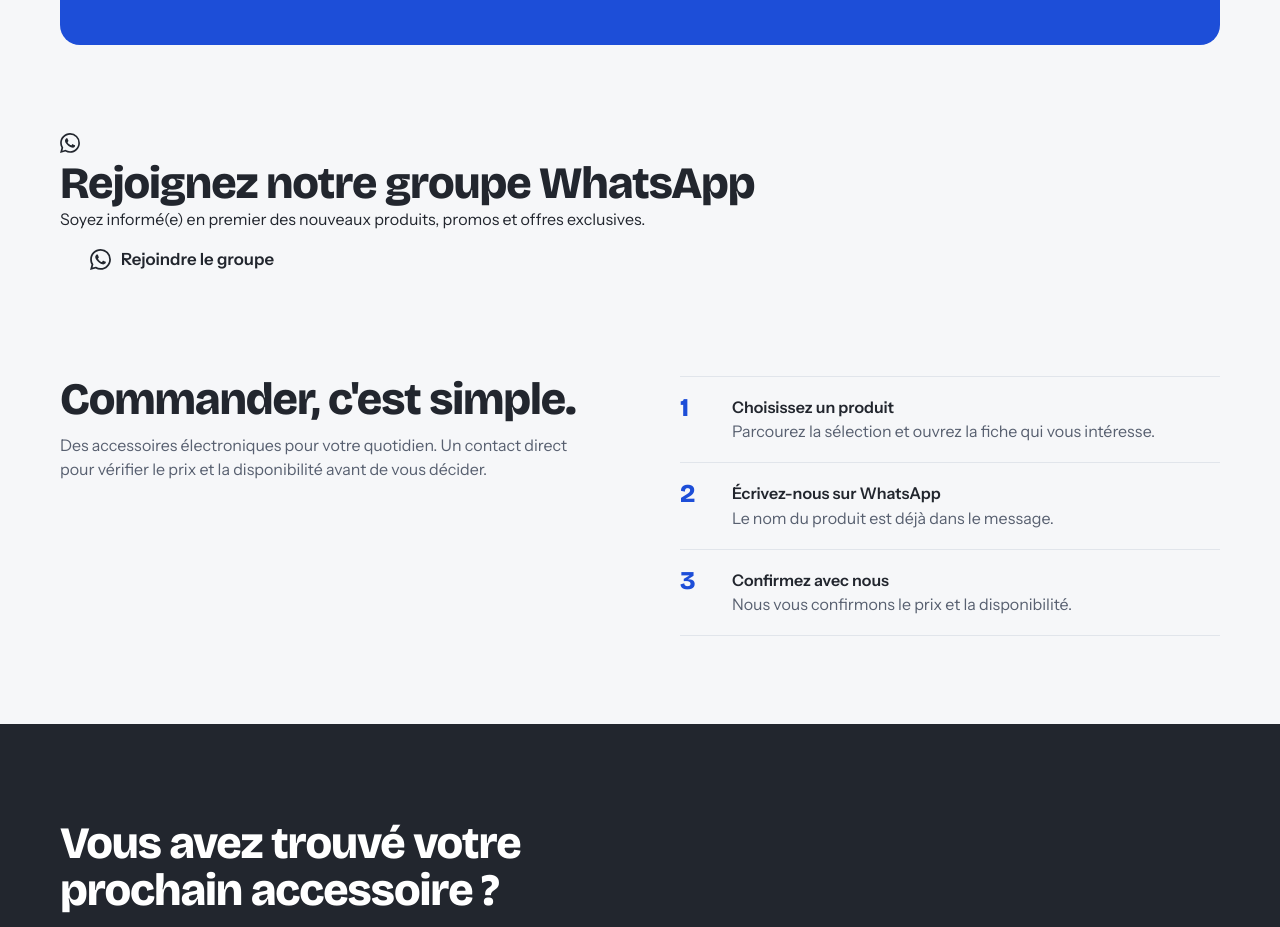
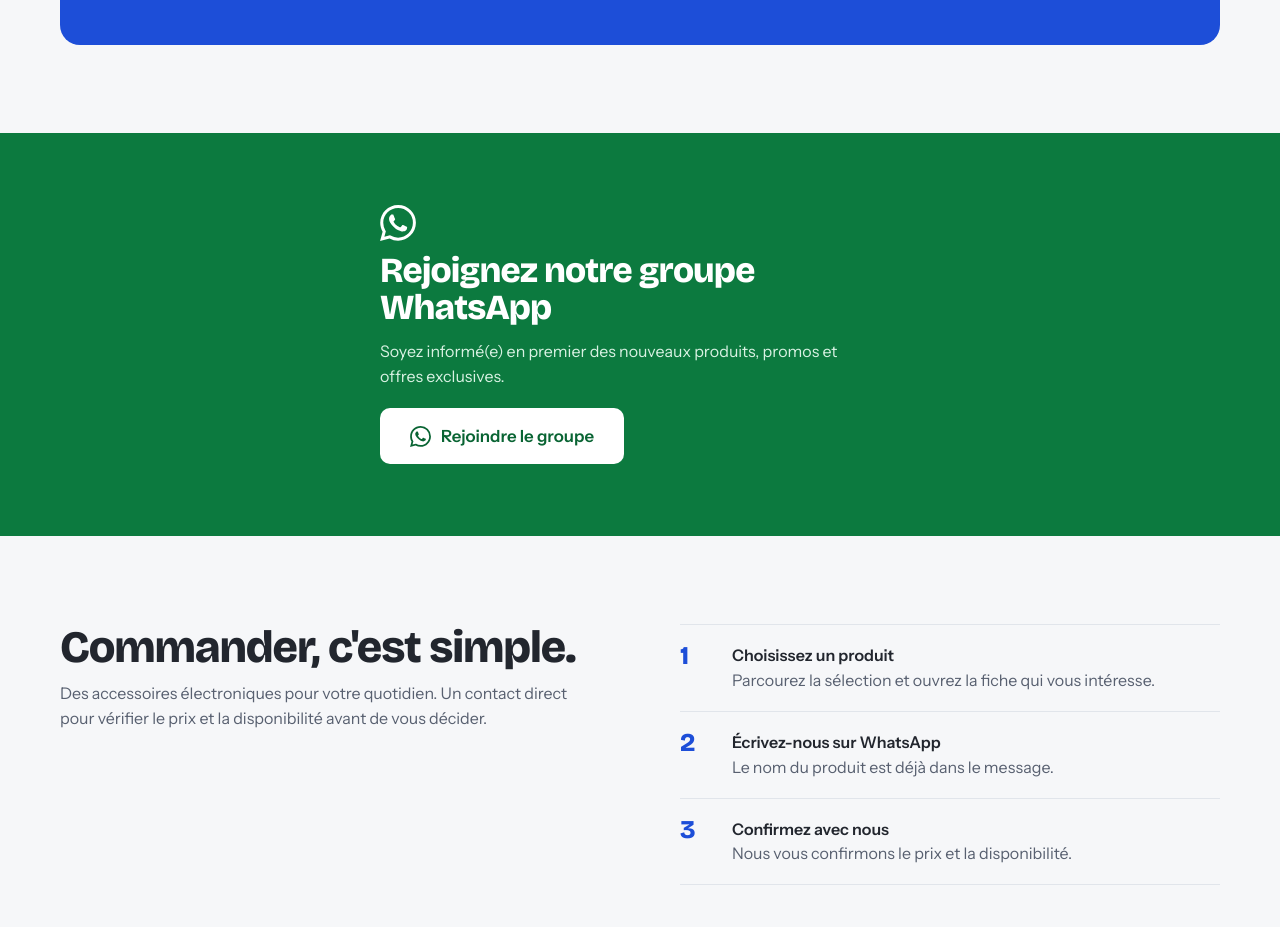
Before and after one commit to Agentic-JJ-Web3/ahmedtelecom, a plain HTML site: page index.html in a window 1280 px wide. Shown: the part 2465-3392 px from the top of the page. Drawn offline with nearby package versions, Linux system fonts and the light colour scheme.

Commit message:
Added styling for community Section cta

```diff
--- a/css/styles.css
+++ b/css/styles.css
@@ -145,6 +145,16 @@ h2{font-weight:800;font-size:clamp(1.8rem,5vw,2.8rem)}
   .offer__row .btn{grid-column:auto}
 }
 
+/* Groupe WhatsApp */
+.group-cta{background:var(--wa);color:#fff;padding:48px 0}
+.group-cta__inner{display:grid;gap:12px;justify-items:start;max-width:560px}
+.group-cta__icon{width:2.25rem;height:2.25rem}
+.group-cta h2{color:#fff;font-size:clamp(1.6rem,4.5vw,2.2rem)}
+.group-cta p{color:#D9F2E3;max-width:46ch}
+.group-cta__btn{margin-top:8px;background:#fff;color:var(--wa-deep)}
+.group-cta__btn:hover{background:#EAFBF0}
+@media (min-width:900px){.group-cta{padding:72px 0}}
+
 /* Comment commander */
 .how{display:grid;gap:28px}
 .steps{display:grid;gap:0;counter-reset:s;border-top:1px solid var(--line)}
```
